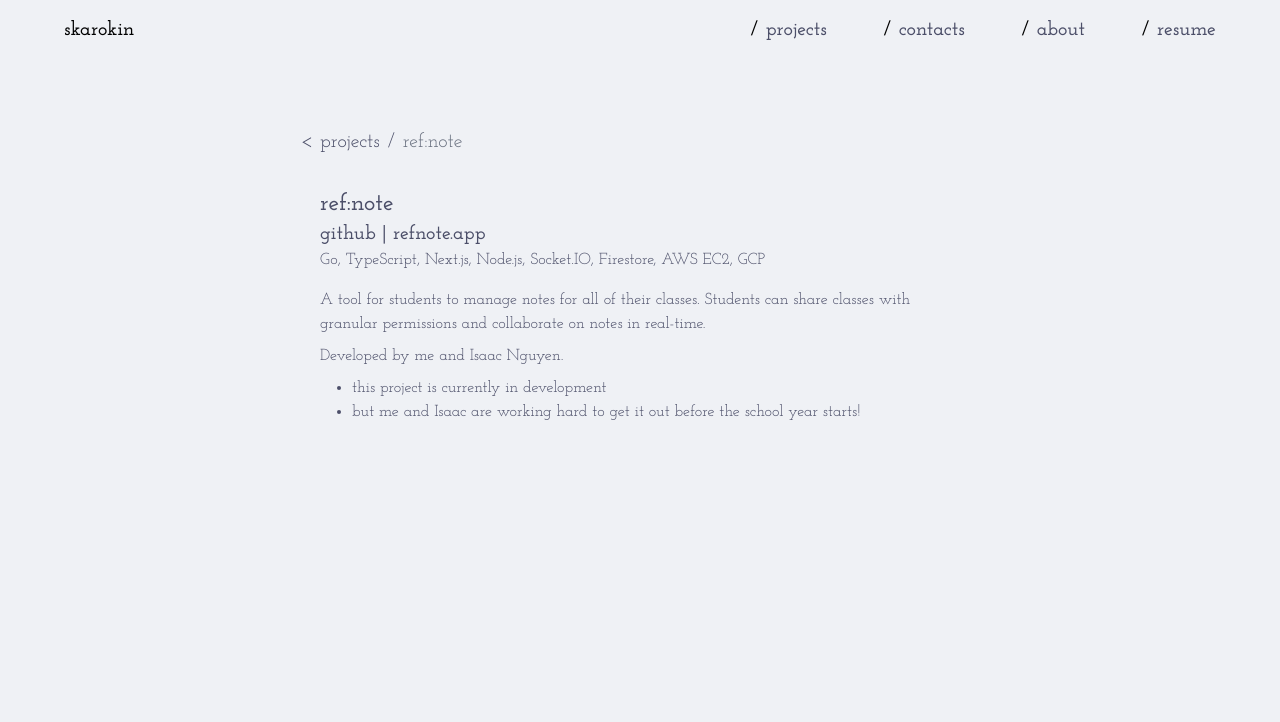
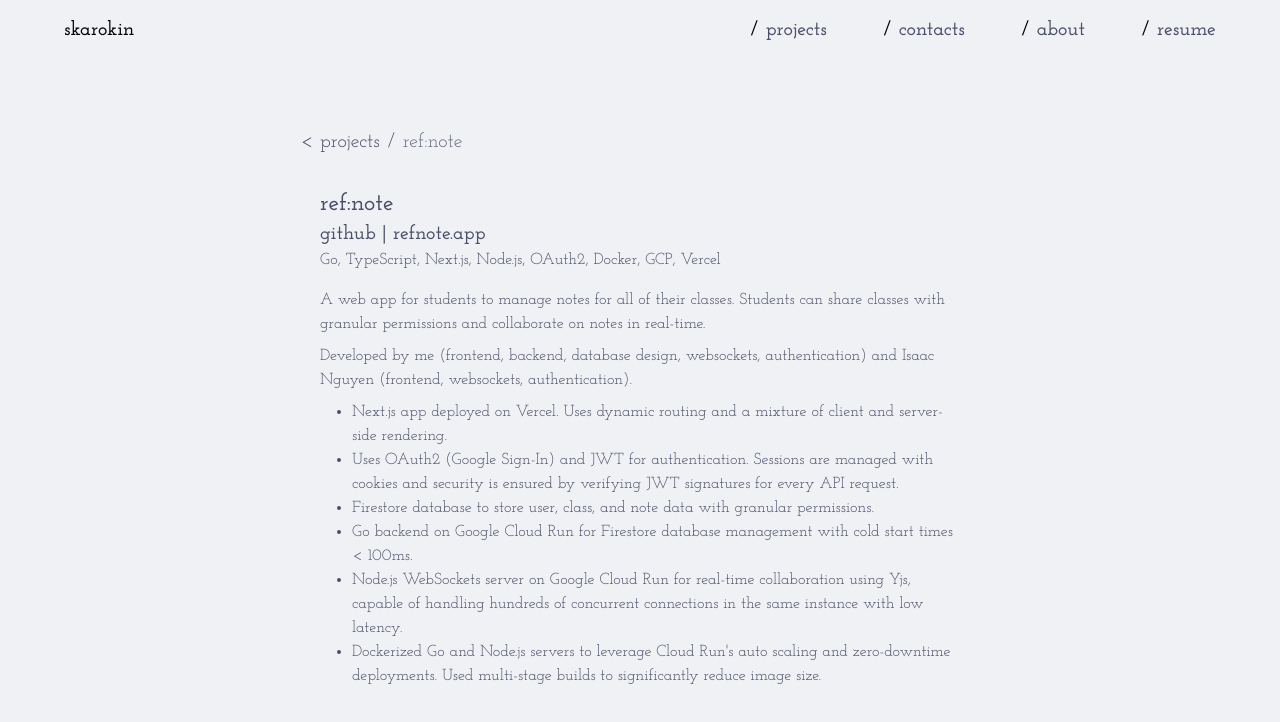
Before and after one commit to skarokin/portfolio-svelte, a SvelteKit app: page /projects/refnote in a window 1280 px wide. Shown: the top 722 px of the page. Built offline with nearby package versions, Linux system fonts and the light colour scheme; a web font is replaced by a local one.

Commit message:
updates for ref:note; small update to About

```diff
--- a/src/routes/about/+page.svelte
+++ b/src/routes/about/+page.svelte
@@ -20,8 +20,10 @@
         <li>SvelteKit</li>
         <li>Go</li>
         <li>Docker</li>
-        <li>EC2</li>
+        <li>Google Cloud Run</li>
         <li>Firebase Hosting</li>
+        <li>MySQL</li>
+        <li>Obsidian</li>
     </ul>
 
     <h1 class="font-semibold text-lg sm:text-2xl">favorite songs</h1>
@@ -83,13 +85,13 @@
         </li>
         <li>Color palette inspired by the Catppuccin Latte theme.</li>
         <li>
-            Click [<a
+            GitHub repo [<a
                 href="https://github.com/skarokin/portfolio-svelte"
                 target="_blank"
                 class="hover:underline inline-block"
             >
-                me
-            </a>] for the GitHub repo.
+                here
+            </a>].
         </li>
     </ul>
 </main>
--- a/src/routes/projects/+page.svelte
+++ b/src/routes/projects/+page.svelte
@@ -20,8 +20,9 @@
         githubLink="https://github.com/akuwuh/ref-note"
         websiteName="refnote.app"
         websiteLink="https://refnote.app/"
-        description="A Next.js note-taking app for students, focusing on class-based organization and real-time collaboration
-        with Socket.IO. Uses a Go backend on Google Cloud Functions to handle data storage and granular permissions on a
+        description="A Next.js note-taking app for students, focusing on class-based organization and real-time collaboration.
+        Collaborative features implemented with a Node.js WebSockets server using Yjs on Google Cloud Run.
+        Uses a Go backend on Google Cloud Run to manage data and granular permissions on a
         Firestore database. Uses OAuth2 (Google Sign-In) and JWT for authentication."
     />
 
--- a/src/routes/projects/refnote/+page.svelte
+++ b/src/routes/projects/refnote/+page.svelte
@@ -27,21 +27,37 @@
         </a>
     </h3>
     <h5 class="text-sm sm:text-base mb-2 sm:mb-4">
-        Go, TypeScript, Next.js, Node.js, Socket.IO, Firestore, AWS EC2, GCP
+        Go, TypeScript, Next.js, Node.js, OAuth2, Docker, GCP, Vercel
     </h5>
     <p class="text-sm sm:text-base mb-2">
-        A tool for students to manage notes for all of their classes.
+        A web app for students to manage notes for all of their classes.
         Students can share classes with granular permissions and collaborate on notes in real-time.
     </p>
     <p class="text-sm sm:text-base mb-2">
-        Developed by me and <a href="https://github.com/akuwuh" target="_blank">Isaac Nguyen</a>.
+        Developed by me (frontend, backend, database design, websockets, authentication) and
+        <a href="https://github.com/akuwuh" target="_blank">Isaac Nguyen</a> (frontend, websockets, authentication).
     </p>
     <ul class="text-sm sm:text-base list-disc pl-4 sm:pl-8 mb-4 sm:mb-8">
         <li>
-            this project is currently in development
+            Next.js app deployed on Vercel. Uses dynamic routing and a mixture of client and server-side rendering.
         </li>
         <li>
-            but me and Isaac are working hard to get it out before the school year starts!
+            Uses OAuth2 (Google Sign-In) and JWT for authentication. Sessions are managed with cookies and
+            security is ensured by verifying JWT signatures for every API request.
+        </li>
+        <li>
+            Firestore database to store user, class, and note data with granular permissions.
+        </li>
+        <li>
+            Go backend on Google Cloud Run for Firestore database management with cold start times &lt; 100ms.
+        </li>
+        <li>
+            Node.js WebSockets server on Google Cloud Run for real-time collaboration using Yjs, capable of
+            handling hundreds of concurrent connections in the same instance with low latency.
+        </li>
+        <li>
+            Dockerized Go and Node.js servers to leverage Cloud Run's auto scaling and zero-downtime deployments.
+            Used multi-stage builds to significantly reduce image size.
         </li>
     </ul>
 </main>
--- a/src/routes/resume/+page.svelte
+++ b/src/routes/resume/+page.svelte
@@ -76,17 +76,17 @@
             </li>
         </ul>
         <h3 class="font-semibold text-base sm:text-xl">ref:note</h3>
-        <h5 class="text-sm sm:text-base">Go, TypeScript, Node, Next, OAuth2, AWS EC2, GCP</h5>
+        <h5 class="text-sm sm:text-base">Go, TypeScript, Node, Next, OAuth2, Docker, GCP, Vercel</h5>
         <ul class="text-xs sm:text-sm list-disc pl-4 sm:pl-8">
             <li>
-                Led a team of 2 to develop a collaborative note editor with Next, deployed on Firebase Hosting.
+                Led a team of 2 to develop a collaborative note editor with Next, deployed on Vercel.
             </li>
             <li>
-                Implemented real-time note collaboration using Socket.IO running on AWS EC2, handling 500
-                concurrent note edits with 100% consistency between clients.
+                Implemented real-time collaboration using Yjs on a Node WebSockets server running on Google Cloud Run,
+                handling 250 concurrent note edits with 100% consistency between clients.
             </li>
             <li>
-                Built a Go backend on Google Cloud Functions, resulting in cold start times under 100ms.
+                Built a Go backend for database operations on Google Cloud Run, reducing cold start times to 100ms.
             </li>
             <li>
                 Secured API endpoints using OAuth2 and JWT, enabling 1000 users to safely access collaborative features.
@@ -110,7 +110,7 @@
                 <span class="font-bold">Web Dev:</span> Flask, Node, Express, Nginx, React, Next, Svelte, Tailwind
             </li>
             <li>
-                <span class="font-bold">Tools/Platforms:</span> Git, AWS EC2, GCP, Docker
+                <span class="font-bold">Tools/Platforms:</span> Git, AWS EC2, GCP, Vercel, Docker
             </li>
         </ul>
     </div>
```
